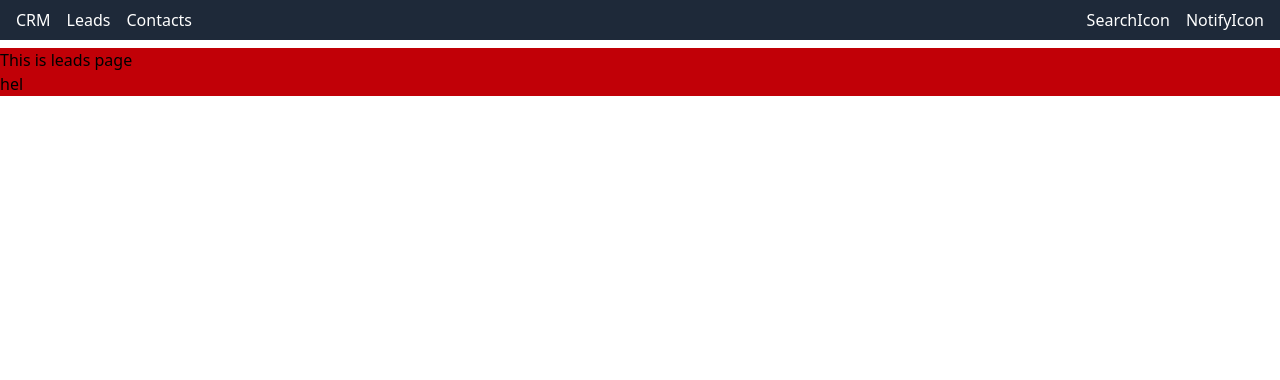
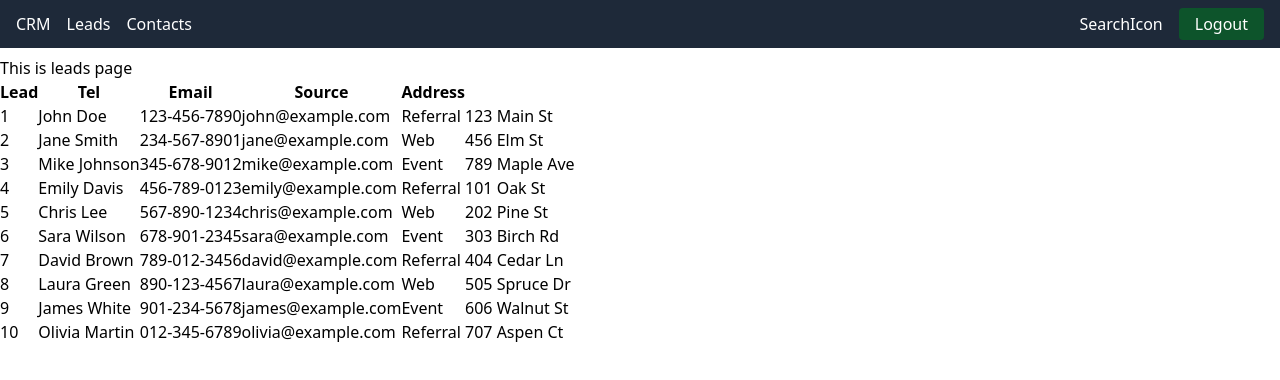
Before and after one commit to marknguyenanl/samio-crm-ui, a Vue app: page /dashboard/leads in a window 1280 px wide. Shown: the top 380 px of the page. Built offline with nearby package versions, Linux system fonts and the light colour scheme; sample sign-in values are in the browser's storage.

Commit message:
adding woodpecker

```diff
--- a/package.json
+++ b/package.json
@@ -15,6 +15,7 @@
     "format": "prettier --write src/"
   },
   "dependencies": {
+    "@amcharts/amcharts5": "^5.14.4",
     "pinia": "^3.0.4",
     "vue": "^3.5.22",
     "vue-router": "^4.6.3"
@@ -25,7 +26,7 @@
     "@types/node": "^22.18.11",
     "@types/vue": "^1.0.31",
     "@vitejs/plugin-vue": "^6.0.1",
-    "@vue/cli-plugin-typescript": "^3.12.1",
+    "@vue/cli-plugin-typescript": "^5.0.9",
     "@vue/tsconfig": "^0.8.1",
     "axios": "^1.13.2",
     "npm-run-all2": "^8.0.4",
--- a/src/api/axios.ts
+++ b/src/api/axios.ts
@@ -22,7 +22,7 @@ api.interceptors.response.use(function onFulfilled(response) {
   // Do something with response data
   return response;
 }, function onRejected(error) {
-  // todo: handling response from 401 and request with refresh token
+  // someday: handling response from 401 and request with refresh token
   if (error.response?.status === 401) {
     const auth = useAuthStore()
     auth.logout()
--- a/src/components/Menu.vue
+++ b/src/components/Menu.vue
@@ -1,14 +1,25 @@
+<script setup lang="ts">
+import { useAuthStore } from '@/stores/auth'
+import Button from './Button.vue'
+
+const { logout } = useAuthStore()
+</script>
 <template>
-  <nav class="flex justify-between mb-2 p-2 px-4 bg-gray-800 text-white">
-    <ul class="flex-row flex gap-4">
+  <nav class="items-center flex justify-between mb-2 p-2 px-4 bg-gray-800 text-white">
+    <ul class="items-center flex-row flex gap-4">
       <li><RouterLink :to="{ name: 'dashboard' }">CRM</RouterLink></li>
       <li><RouterLink :to="{ name: 'leads' }">Leads</RouterLink></li>
       <li><RouterLink :to="{ name: 'contacts' }">Contacts</RouterLink></li>
     </ul>
-    <ul class="flex-row flex gap-4">
+    <ul class="items-center flex-row flex gap-4">
       <!-- todo: use modal popup for this -->
+      <!-- fix: fix this searchicon -->
       <li>SearchIcon</li>
-      <li>NotifyIcon</li>
+      <li>
+        <Button classes="rounded-sm bg-green-900 px-4 py-1 cursor-pointer" @click="logout"
+          >Logout</Button
+        >
+      </li>
     </ul>
   </nav>
 </template>
--- /dev/null
+++ b/src/db.js
@@ -0,0 +1,82 @@
+export const leads = [
+  {
+    id: '1',
+    name: 'John Doe',
+    tel: '123-456-7890',
+    email: 'john@example.com',
+    source: 'Referral',
+    address: '123 Main St',
+  },
+  {
+    id: '2',
+    name: 'Jane Smith',
+    tel: '234-567-8901',
+    email: 'jane@example.com',
+    source: 'Web',
+    address: '456 Elm St',
+  },
+  {
+    id: '3',
+    name: 'Mike Johnson',
+    tel: '345-678-9012',
+    email: 'mike@example.com',
+    source: 'Event',
+    address: '789 Maple Ave',
+  },
+  {
+    id: '4',
+    name: 'Emily Davis',
+    tel: '456-789-0123',
+    email: 'emily@example.com',
+    source: 'Referral',
+    address: '101 Oak St',
+  },
+  {
+    id: '5',
+    name: 'Chris Lee',
+    tel: '567-890-1234',
+    email: 'chris@example.com',
+    source: 'Web',
+    address: '202 Pine St',
+  },
+  {
+    id: '6',
+    name: 'Sara Wilson',
+    tel: '678-901-2345',
+    email: 'sara@example.com',
+    source: 'Event',
+    address: '303 Birch Rd',
+  },
+  {
+    id: '7',
+    name: 'David Brown',
+    tel: '789-012-3456',
+    email: 'david@example.com',
+    source: 'Referral',
+    address: '404 Cedar Ln',
+  },
+  {
+    id: '8',
+    name: 'Laura Green',
+    tel: '890-123-4567',
+    email: 'laura@example.com',
+    source: 'Web',
+    address: '505 Spruce Dr',
+  },
+  {
+    id: '9',
+    name: 'James White',
+    tel: '901-234-5678',
+    email: 'james@example.com',
+    source: 'Event',
+    address: '606 Walnut St',
+  },
+  {
+    id: '10',
+    name: 'Olivia Martin',
+    tel: '012-345-6789',
+    email: 'olivia@example.com',
+    source: 'Referral',
+    address: '707 Aspen Ct',
+  },
+]
--- a/src/pages/Dashboard/Account.vue
+++ b/src/pages/Dashboard/Account.vue
@@ -136,6 +136,7 @@ const openFileInput = () => {
           </button>
         </label>
         <!-- todo: display updated password after click save (checked updated pass then prompt) -->
+        <div class="" v-if="!!newpass">Password is updated</div>
       </div>
     </div>
   </div>
--- a/src/pages/Dashboard/Dashboard.vue
+++ b/src/pages/Dashboard/Dashboard.vue
@@ -1,12 +1,90 @@
 <script setup>
-import { useAuthStore } from '@/stores/auth'
-import Button from '@/components/Button.vue'
+import * as am5 from '@amcharts/amcharts5'
+import * as am5xy from '@amcharts/amcharts5/xy'
+import am5themes_Animated from '@amcharts/amcharts5/themes/Animated'
+import { onMounted, onBeforeUnmount, useTemplateRef } from 'vue'
 
-const { logout } = useAuthStore()
+const new_leads_chart = useTemplateRef('new_leads')
+let root = null
+onMounted(() => {
+  root = am5.Root.new(new_leads_chart.value)
+  root.setThemes([am5themes_Animated.new(root)])
+  let chart = root.container.children.push(
+    am5xy.XYChart.new(root, {
+      panY: false,
+      layout: root.verticalLayout,
+    }),
+  )
+  // Define data
+  let data = [
+    {
+      category: 'Research',
+      value1: 1000,
+      value2: 588,
+    },
+    {
+      category: 'Marketing',
+      value1: 1200,
+      value2: 1800,
+    },
+    {
+      category: 'Sales',
+      value1: 850,
+      value2: 1230,
+    },
+  ]
+  // Create Y axis
+  let yAxis = chart.yAxes.push(
+    am5xy.ValueAxis.new(root, {
+      renderer: am5xy.AxisRendererY.new(root, {}),
+    }),
+  )
+  // Create X axis
+  let xAxis = chart.xAxes.push(
+    am5xy.CategoryAxis.new(root, {
+      renderer: am5xy.AxisRendererX.new(root, {}),
+      categoryField: 'value2',
+    }),
+  )
+  xAxis.data.setAll(data)
+  // Create series
+  let series1 = chart.series.push(
+    am5xy.ColumnSeries.new(root, {
+      name: 'Series',
+      xAxis: xAxis,
+      yAxis: yAxis,
+      valueYField: 'value1',
+      categoryField: 'value2',
+    }),
+  )
+  series1.data.setAll(data)
+
+  let series2 = chart.series.push(
+    am5xy.ColumnSeries.new(root, {
+      name: 'Series',
+      xAxis: xAxis,
+      yAxis: yAxis,
+      valueYField: 'value2',
+      categoryField: 'value2',
+    }),
+  )
+  series2.data.setAll(data)
+  // Add legend
+  let legend = chart.children.push(am5.Legend.new(root, {}))
+  legend.data.setAll(chart.series.values)
+
+  // Add cursor
+  chart.set('cursor', am5xy.XYCursor.new(root, {}))
+})
+// Cleanup
+onBeforeUnmount(() => {
+  if (root) root.dispose()
+})
 </script>
 
 <template>
   <!-- fix: styling of button logout and button component -->
   <div class="bg-red-800">New Dashboard here</div>
-  <Button classes="px-4 py-1 cursor-pointer" @click="logout">Logout new</Button>
+  <div class="total-lead">Total Leads</div>
+  <div ref="new_leads" class="w-full h-80"></div>
 </template>
--- a/src/pages/Dashboard/Leads.vue
+++ b/src/pages/Dashboard/Leads.vue
@@ -1,8 +1,31 @@
-<script setup></script>
+<script setup>
+import { leads } from '@/db'
+</script>
 
 <template>
-  <div class="bg-red-700">
+  <div class="">
     <h1>This is leads page</h1>
-    <p>hel</p>
+    <table class="table">
+      <thead>
+        <tr>
+          <th>Lead</th>
+          <th>Tel</th>
+          <th>Email</th>
+          <th>Source</th>
+          <th>Address</th>
+        </tr>
+      </thead>
+      <tbody>
+        <!-- Data rows will go here -->
+        <tr v-for="(lead, index) in leads" :key="index">
+          <td>{{ lead.id }}</td>
+          <td>{{ lead.name }}</td>
+          <td>{{ lead.tel }}</td>
+          <td>{{ lead.email }}</td>
+          <td>{{ lead.source }}</td>
+          <td>{{ lead.address }}</td>
+        </tr>
+      </tbody>
+    </table>
   </div>
 </template>
```
Also changed, not shown: .woodpecker.yaml (added), 1 other file (tests, documents, lock files or other folders).
